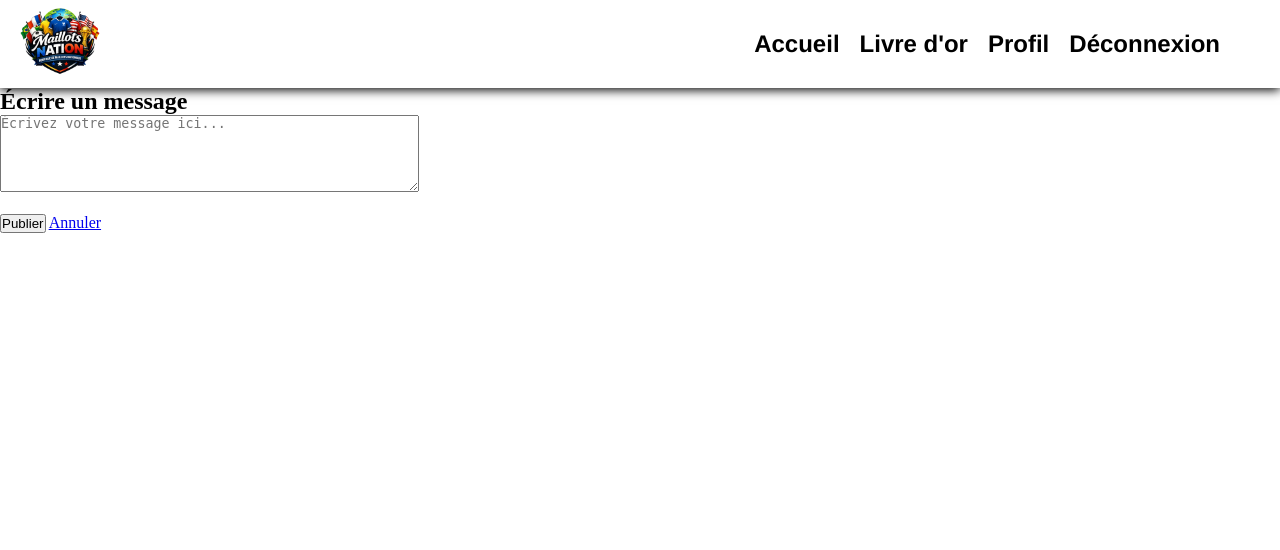
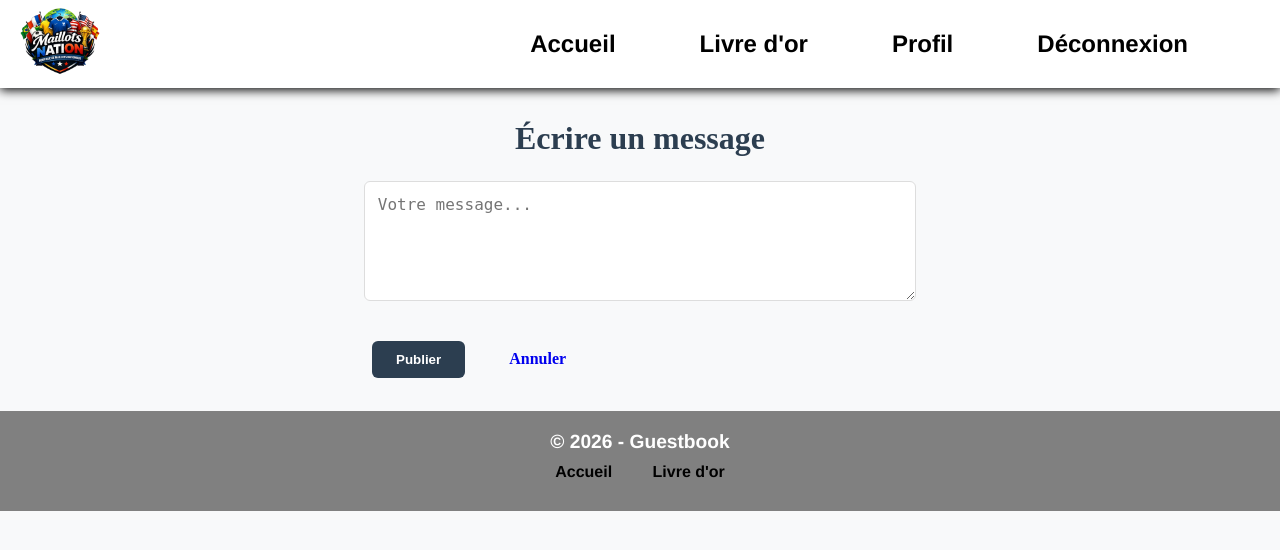
Before and after one commit to rayanebenoudia/my-guestbook, a PHP site: page /message.php in a window 1280 px wide. Shown: the top 550 px of the page. Run offline with PHP 8.4, Linux system fonts and the light colour scheme; a user stored in the database is signed in.

Commit message:
derniere version

```diff
--- a/connexion.php
+++ b/connexion.php
@@ -1,4 +1,6 @@
 <?php
+require_once './includes/header.php'; // ⚠️ Doit être en PREMIER
+
 $message = '';
 if ($_SERVER['REQUEST_METHOD'] === 'POST') {
     try {
@@ -32,8 +34,6 @@ if ($_SERVER['REQUEST_METHOD'] === 'POST') {
 }
 ?>
 
-<?php require_once './includes/header.php'; ?>
-
 <body class="page-connexion">
 
 <main>
@@ -41,7 +41,6 @@ if ($_SERVER['REQUEST_METHOD'] === 'POST') {
     <h2>Connectez-vous</h2>
 
     <form method="POST" action="connexion.php">
-      <!-- Email -->
       <label for="email" class="mdp">Email</label>
       <input type="email" id="email" name="email" class="rectangle_10" placeholder="LaPlateforme.io">
 
--- a/css/style.css
+++ b/css/style.css
@@ -317,3 +317,54 @@ footer .liens a:hover{
 .page-inscription .je_m_inscrit {
     font-size: 1rem;
 }
+
+/* === PAGE MESSAGE - AJOUT DE COMMENTAIRE === */
+.page-message {
+    background-color: #f8f9fa;
+}
+
+.page-message main {
+    max-width: 600px;
+    margin: 2rem auto;
+    padding: 0 1.5rem;
+}
+
+.page-message h2 {
+    text-align: center;
+    margin-bottom: 1.5rem;
+    color: #2c3e50;
+    font-size: 2rem;
+}
+
+.page-message textarea {
+    width: 100%;
+    padding: 0.8rem;
+    border: 1px solid #ddd;
+    border-radius: 6px;
+    font-size: 1rem;
+    resize: vertical;
+    min-height: 120px;
+    margin-bottom: 1rem;
+}
+
+.page-message button,
+.page-message a {
+    display: inline-block;
+    padding: 0.7rem 1.5rem;
+    margin: 0 0.5rem;
+    border: none;
+    border-radius: 6px;
+    font-weight: bold;
+    text-decoration: none;
+    cursor: pointer;
+    transition: background 0.2s;
+}
+
+.page-message button {
+    background-color: #2c3e50;
+    color: white;
+}
+
+.page-message button:hover {
+    background-color: #1a252f;
+}
--- a/logout.php
+++ b/logout.php
@@ -0,0 +1,6 @@
+<?php
+session_start();
+session_destroy();
+header("Location: index.php");
+exit();
+?>
--- a/message.php
+++ b/message.php
@@ -1,10 +1,29 @@
 <?php
-session_start();
+session_start(); // ⚠️ Doit être en PREMIÈRE ligne
 
-// Si pas connecté, rediriger vers la connexion
 if (!isset($_SESSION['user_id'])) {
     header("Location: connexion.php");
     exit();
+}
+
+$message_erreur = '';
+
+if ($_SERVER['REQUEST_METHOD'] === 'POST') {
+    $msg = trim($_POST['message'] ?? '');
+    if (empty($msg)) {
+        $message_erreur = "Le message ne peut pas être vide.";
+    } else {
+        $conn = mysqli_connect("localhost", "root", "", "guestbook");
+        if (!$conn) {
+            die("Erreur BDD");
+        }
+        $msg_safe = mysqli_real_escape_string($conn, $msg);
+        $user_id = (int)$_SESSION['user_id'];
+        mysqli_query($conn, "INSERT INTO message (message, id_user, date) VALUES ('$msg_safe', $user_id, NOW())");
+        mysqli_close($conn);
+        header("Location: guestbook1.php");
+        exit();
+    }
 }
 ?>
 
@@ -15,60 +34,25 @@ if (!isset($_SESSION['user_id'])) {
     <title>Nouveau message</title>
     <link rel="stylesheet" href="css/style.css">
 </head>
-<body>
+<body class="page-message">
 
-<header class="logo_guestbook">
-    <div>
-        <img src="images/logo-nations-removebg-preview.png" alt="logo_guestbook">
-    </div>
-    <nav class="menu">
-    <ul>
-        <li><a href="/index.php">Accueil</a></li>
-        <li><a href="/guestbook.php">Livre d'or</a></li>
-
-        <?php
-        if (isset($_SESSION['user_id'])) {
-            echo '<li><a href="/profil.php">Profil</a></li>';
-            echo '<li><a href="/logout.php">Déconnexion</a></li>';
-        } else {
-            echo '<li><a href="/connexion.php">Connexion</a></li>';
-            echo '<li><a href="/inscription.php">Inscription</a></li>';
-        }
-        ?>
-    </ul>
-    </nav>
-</header>
+<?php require_once './includes/header.php'; ?>
 
 <main>
     <h2>Écrire un message</h2>
 
-    <?php
-    // Traitement du formulaire
-    if ($_SERVER['REQUEST_METHOD'] == 'POST') {
-        $msg = $_POST['message'];
-        $user_id = $_SESSION['user_id'];
-
-        if (!empty($msg)) {
-            // Connexion BDD
-            $conn = mysqli_connect("localhost", "root", "", "guestbook");
-            // Insertion simple
-            mysqli_query($conn, "INSERT INTO message (message, id_user) VALUES ('$msg', $user_id)");
-            mysqli_close($conn);
-            // Rediriger vers le livre d'or
-            header("Location: guestbook.php");
-            exit();
-        } else {
-            echo "<p style='color:red;'>Le message ne peut pas être vide.</p>";
-        }
-    }
-    ?>
+    <?php if ($message_erreur): ?>
+        <p style="color:red;"><?= htmlspecialchars($message_erreur) ?></p>
+    <?php endif; ?>
 
     <form method="POST">
-        <textarea name="message" rows="5" cols="50" placeholder="Écrivez votre message ici..."></textarea><br><br>
+        <textarea name="message" placeholder="Votre message..."></textarea><br><br>
         <button type="submit">Publier</button>
-        <a href="guestbook.php">Annuler</a>
+        <a href="guestbook1.php">Annuler</a>
     </form>
 </main>
 
+<?php require_once './includes/footer.php'; ?>
+
 </body>
 </html>
```
Also changed, not shown: guestbook (1).sql (added, +70 -0 lines), guestbook1.php (+7 -48 lines), index.php (+1 -35 lines).
